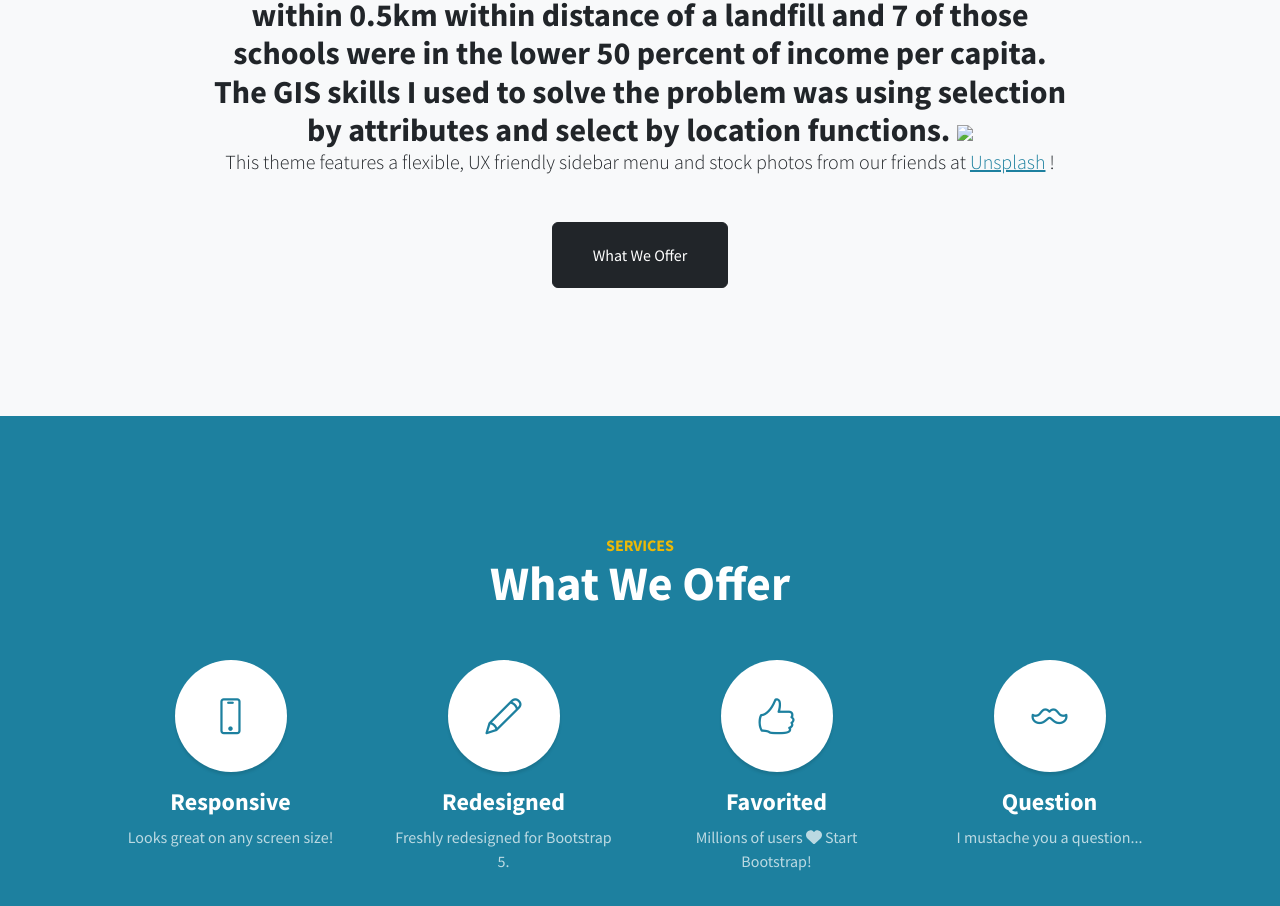
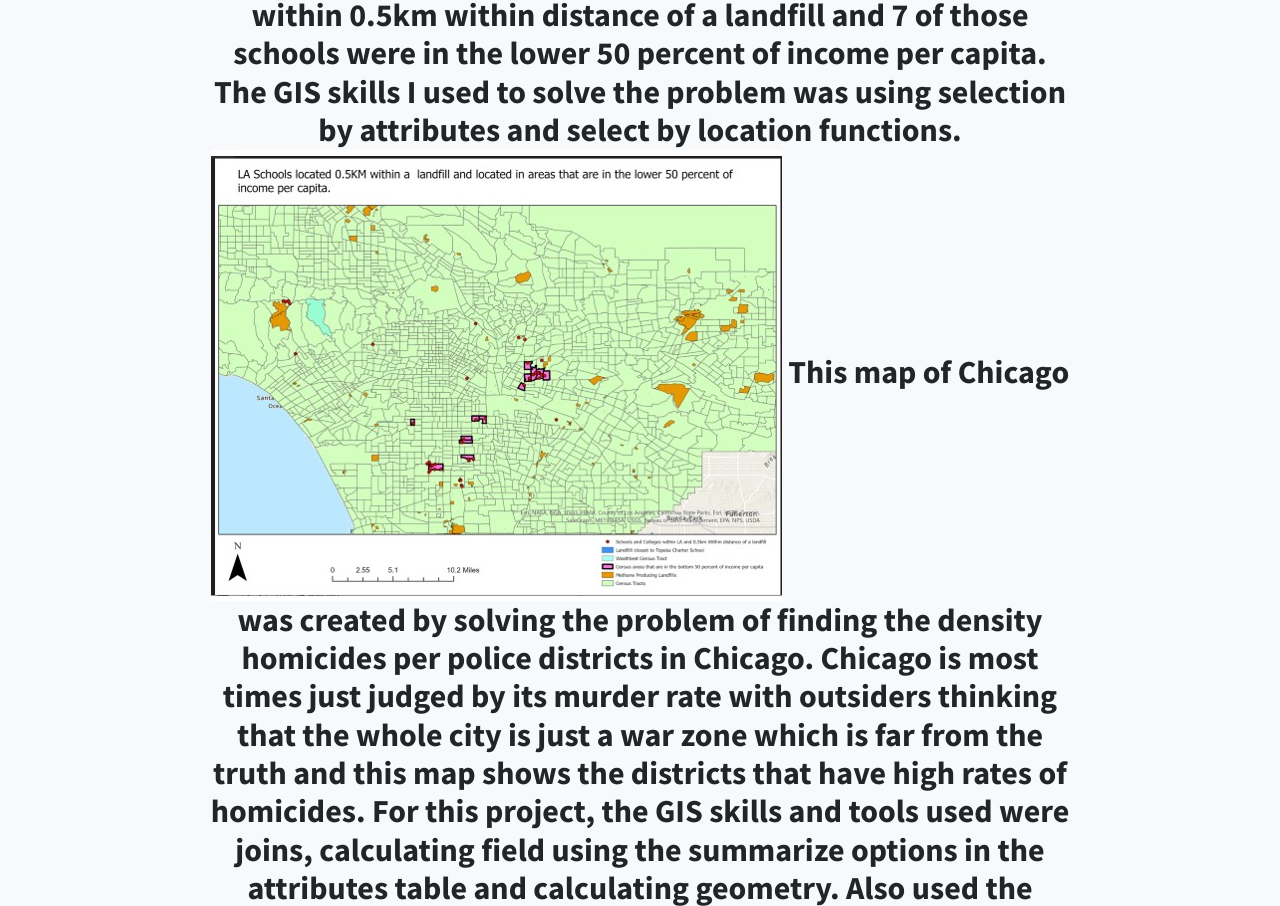
Before and after one commit to kshaun98/shaunzy, a plain HTML site: page index.html in a window 1280 px wide. Shown: the part 1116-2022 px from the top of the page. Drawn offline with nearby package versions, Linux system fonts and the light colour scheme.

Commit message:
Update index.html

```diff
--- a/index.html
+++ b/index.html
@@ -46,7 +46,7 @@
                         <h2>This map shows LA schools that are within 0.5km within a methane producing landfill and are in census tracts in the lower 50 percent of income per capita. This map was created to address the problem of how close in proximity to the schools are to the landfills are. Fifty-three schools were within 0.5km within distance of a landfill and 7 of those schools were in the lower 50 percent of income per capita.
 
 The GIS skills I used to solve the problem was using selection by attributes and select by location functions.
-                    <img src="assets/map 1.jpg  alt="assets/map 1.jpg"
+                    <img src="assets/img/map 1.jpg"  alt="assets/map 1.jpg" >
 
 
 
```
